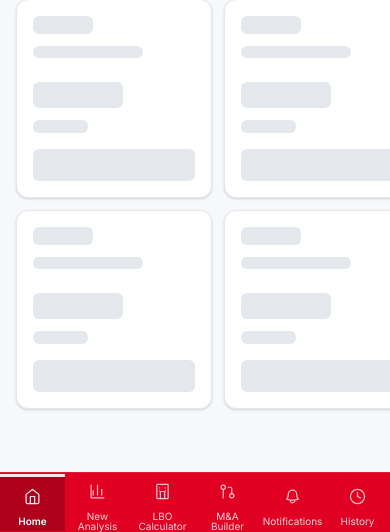
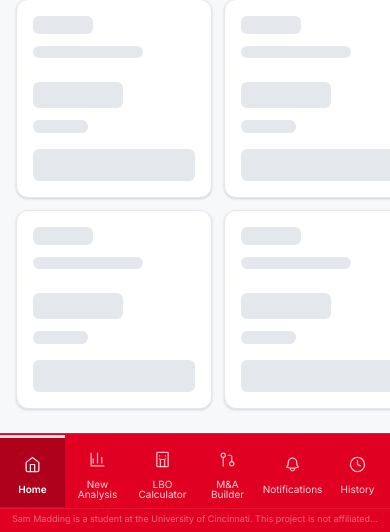
Before and after one commit to maddinsd/portfolio-analyzer, a Flask app: template web/templates/index.html in a window 390 px wide. Shown: the part 394-926 px from the top of the page. Run offline with Flask 3, Linux system fonts and the light colour scheme; the template is opened without the code that fills it, so the values that code supplies are empty; some libraries are stand-ins or nearby versions.

Commit message:
Add disclaimer footer to sidebar (desktop) and mobile tab bar

```diff
--- a/web/static/app.js
+++ b/web/static/app.js
@@ -1593,6 +1593,9 @@ function Sidebar({ page, onNavigate, theme, onToggleTheme }) {
           {theme === "dark" ? ICONS.Sun({ size: 14 }) : ICONS.Moon({ size: 14 })}
         </button>
       </div>
+      <div className="sidebar-disclaimer">
+        Sam Madding is a student at the University of Cincinnati. This project is not affiliated with, sponsored by, or endorsed by the University of Cincinnati.
+      </div>
     </nav>
   );
 }
--- a/web/static/styles.css
+++ b/web/static/styles.css
@@ -171,6 +171,16 @@ body {
 }
 
 .sidebar-footer a:hover { color: rgba(255,255,255,0.65); }
+
+/* ── Disclaimer ────────────────────────────────────────────────────────────── */
+.sidebar-disclaimer {
+  padding: 12px 16px;
+  border-top: 1px solid rgba(255,255,255,0.1);
+  font-size: var(--text-caption);
+  color: rgba(255,255,255,0.41);
+  line-height: 1.5;
+  flex-shrink: 0;
+}
 
 /* ── Theme Toggle ──────────────────────────────────────────────────────────── */
 .theme-toggle {
@@ -1917,8 +1927,8 @@ input[type="range"]::-moz-range-thumb {
   .sidebar {
     width: 100%;
     min-width: 100%;
-    height: 60px;
-    flex-direction: row;
+    height: auto;
+    flex-direction: column;
     padding: 0;
     border-top: 1px solid rgba(255,255,255,0.1);
     order: 2;
@@ -1932,12 +1942,25 @@ input[type="range"]::-moz-range-thumb {
     display: none;
   }
 
+  .sidebar-disclaimer {
+    text-align: center;
+    padding: 4px 12px 6px;
+    font-size: 9px;
+    line-height: 1.4;
+    border-top: 1px solid rgba(255,255,255,0.08);
+    white-space: nowrap;
+    overflow: hidden;
+    text-overflow: ellipsis;
+  }
+
   .sidebar-nav {
     display: flex;
     flex-direction: row;
     padding: 0;
     width: 100%;
     overflow-x: auto;
+    height: 60px;
+    flex-shrink: 0;
   }
 
   .nav-item {
```
